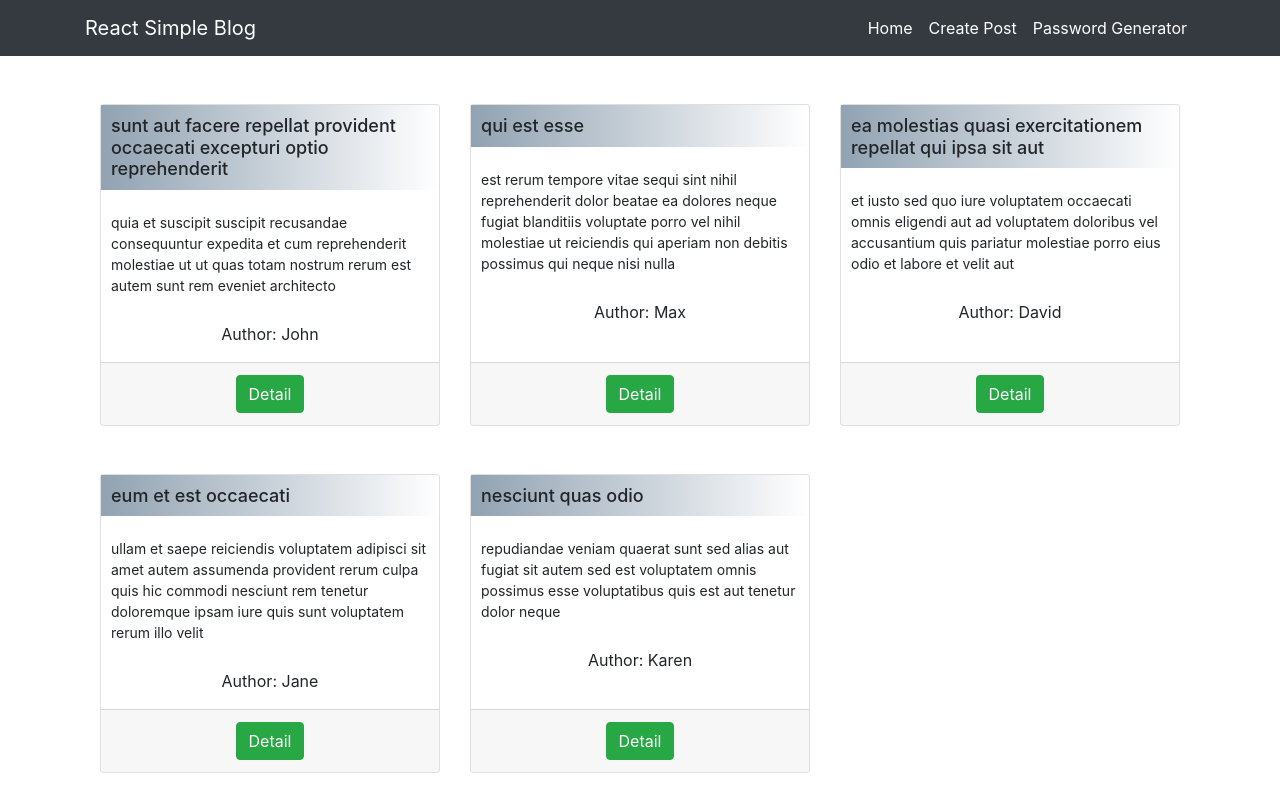
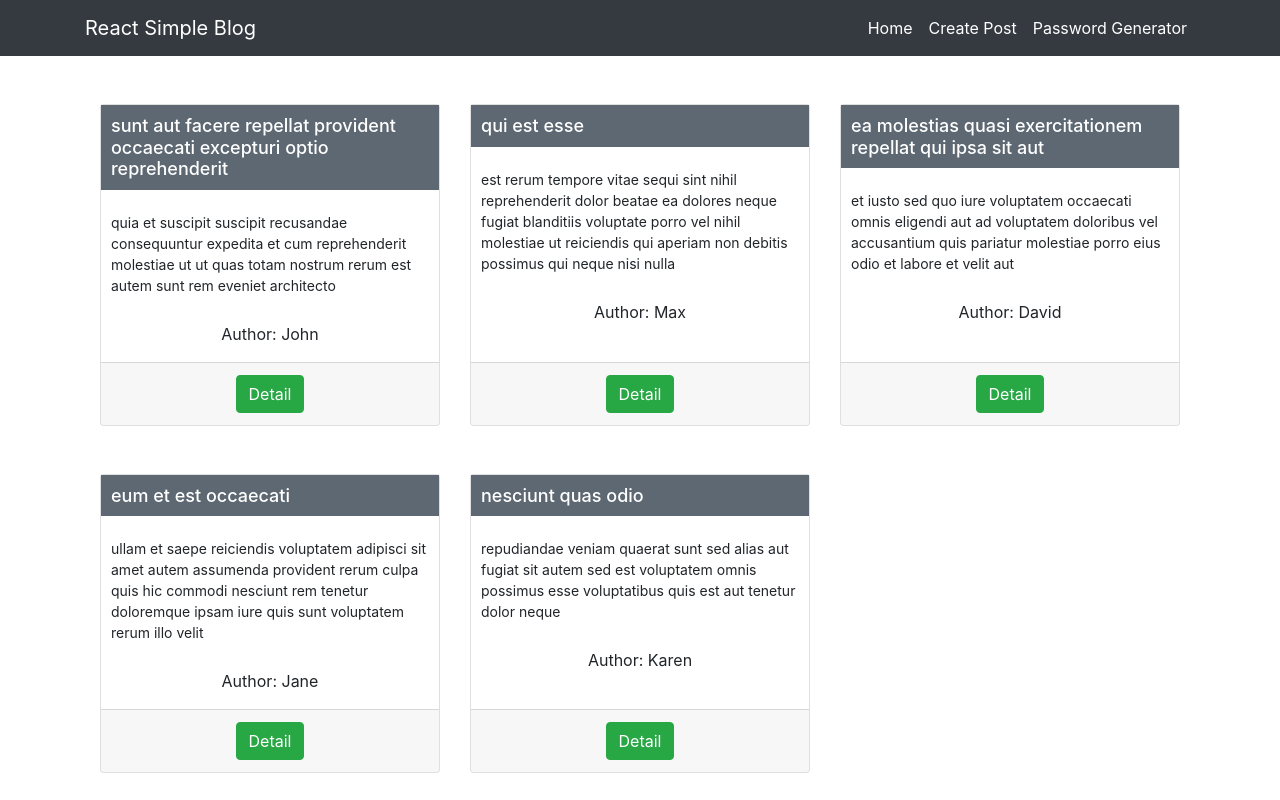
Before and after one commit to berthojoris/react-sample-blog, a React (Create React App) app: page / in a window 1280 px wide. Built offline with nearby package versions, Linux system fonts and the light colour scheme.

Commit message:
Update css

```diff
--- a/src/template/css/custom.css
+++ b/src/template/css/custom.css
@@ -3,7 +3,7 @@
 }
 .h2, h2 {
     font-size: 18px;
-    background-image: linear-gradient(to right, rgba(145,162,178), rgba(255,0,0,0));
+    background-color: #5D6873;
     padding: 10px;
 }
 .errorMsg {
@@ -30,3 +30,6 @@
 .card-footer {
     text-align: center;
 }
+.card-title {
+    color: #ffffff;
+}
```
